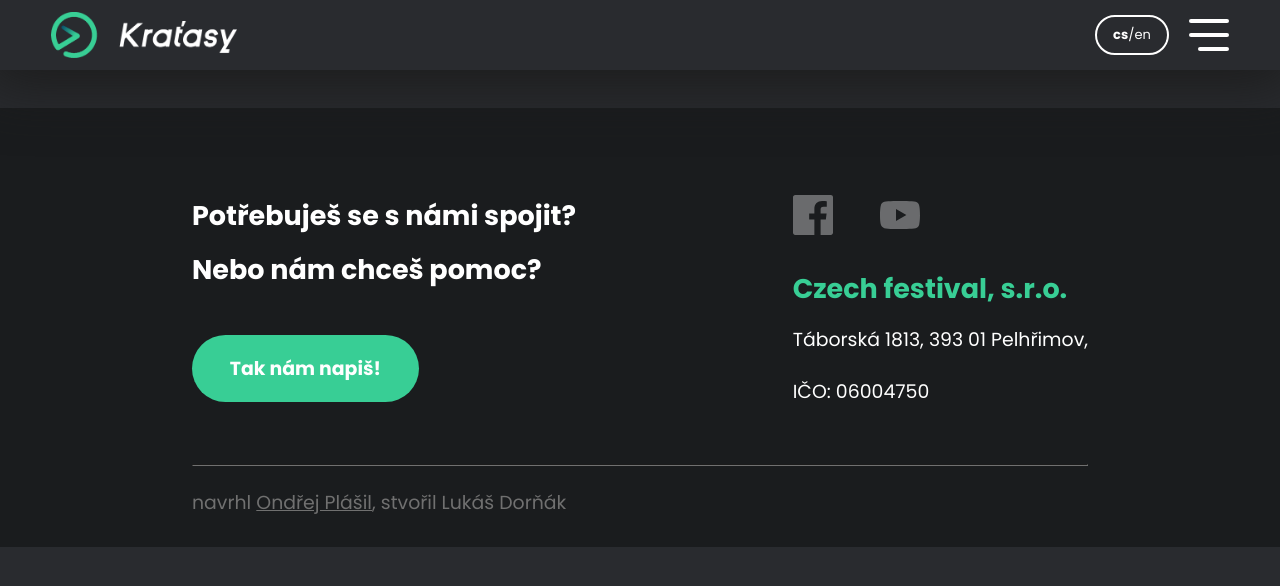
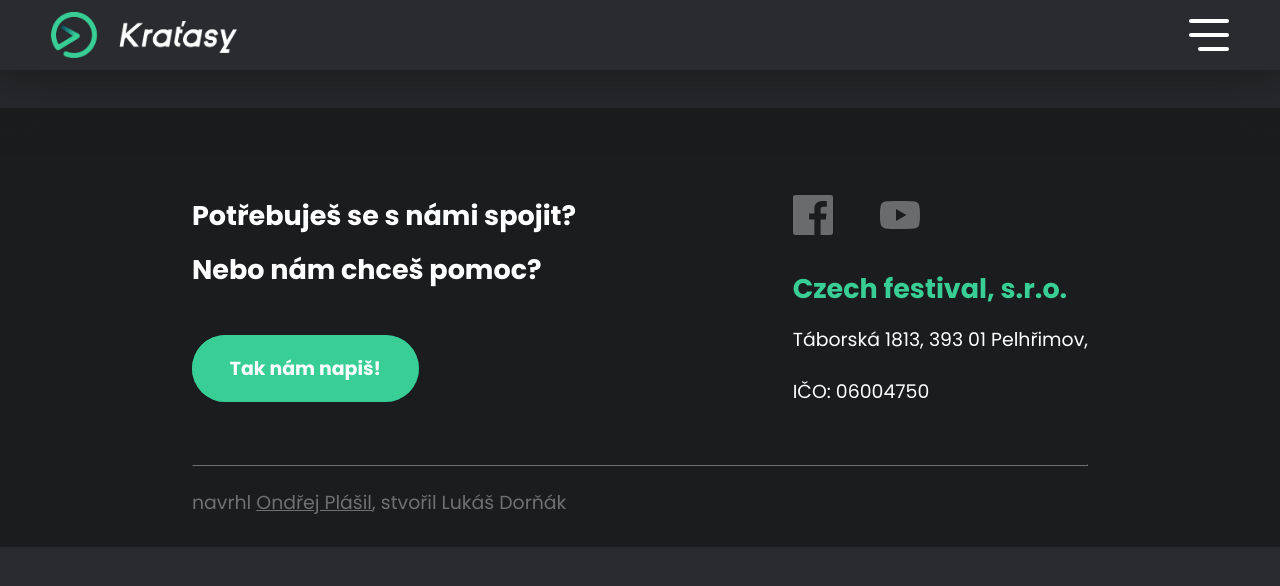
Before and after one commit to lukasdornak/festival, a Django app: template festival/templates/festival/section_list.html in a window 1280 px wide. Shown: the top 586 px of the page. Run offline with Django 3.2, Linux system fonts and the light colour scheme; the template is opened without the code that fills it, so the values that code supplies are empty.

Commit message:
style update

```diff
--- a/festival/static/festival/css/style.css
+++ b/festival/static/festival/css/style.css
@@ -330,13 +330,16 @@ footer, .contact {
 .contact {
   margin-top: 4em;
   padding-top: 3em; }
-  .contact a.button {
+  .contact .button {
     margin: 2em auto;
     line-height: initial;
-    font-weight: bold;
-    background: #38CE95;
-    padding: 1em 2em;
-    text-decoration: none; }
+    font-weight: bold; }
+    .contact .button a {
+      text-decoration: none; }
+    .contact .button div {
+      background-color: #38CE95; }
+      .contact .button div:hover {
+        background-color: transparent; }
 
 footer {
   padding: 0.5em 0 1em 0;
--- a/festival/static/festival/css/style.scss
+++ b/festival/static/festival/css/style.scss
@@ -384,13 +384,19 @@ footer, .contact {
 .contact {
     margin-top: 4em;
     padding-top: 3em;
-    a.button{
+    .button {
         margin: 2em auto;
         line-height: initial;
         font-weight: bold;
-        background: $color-mint;
-        padding: 1em 2em;
-        text-decoration: none;
+        a {
+            text-decoration: none;
+        }
+        div {
+            background-color: $color-mint;
+            &:hover {
+                background-color: transparent;
+            }
+        }
     }
 }
 footer {
--- a/festival/templates/festival/base.html
+++ b/festival/templates/festival/base.html
@@ -70,8 +70,8 @@
         <div id="header">
             <div id="logo" {% if view.nav %}class="nav_on"{% endif %}></div>
             <div id="nav_bar">{% with request.path|slice:"1:" as path %}{% if request.LANGUAGE_CODE == 'en' %}{% language "cs" %}
-                <a href="/{% trans path %}" id="lang_switch">cs/<b>en</b></a>{% endlanguage %}{% else %}{% language "en" %}
-                <a href="/{% trans path %}" id="lang_switch"><b>cs</b>/en</a>{% endlanguage %}{% endif %}{% endwith %}
+                <a href="/{% trans path %}" id="lang_switch">cs/<b>en</b></a>{% endlanguage %}{% else %}{% comment %}{% language "en" %}
+                <a href="/{% trans path %}" id="lang_switch"><b>cs</b>/en</a>{% endlanguage %}{% endcomment %}{% endif %}{% endwith %}
                 <div id="menu_button"{% if view.nav %} class="cross"{% endif %}>
                     <div class="bar1"></div>
                     <div class="bar2"></div>
--- a/festival/templates/festival/section_list.html
+++ b/festival/templates/festival/section_list.html
@@ -22,7 +22,7 @@
             <div class="halves">
                 <div>
                     <b>{% trans 'Potřebuješ se s námi spojit?' %}<br>{% trans 'Nebo nám chceš pomoc?' %}</b><br>
-                    <a class="button smaller_at_larger" href="mailto:info@festivalkratasy.cz">{% trans 'Tak nám napiš!' %}</a>
+                    <a href="mailto:info@festivalkratasy.cz"><div class="button smaller_at_larger"><div>{% trans 'Tak nám napiš!' %}</div></div></a>
                 </div>
                 <div>
                     <div class="social">
```
